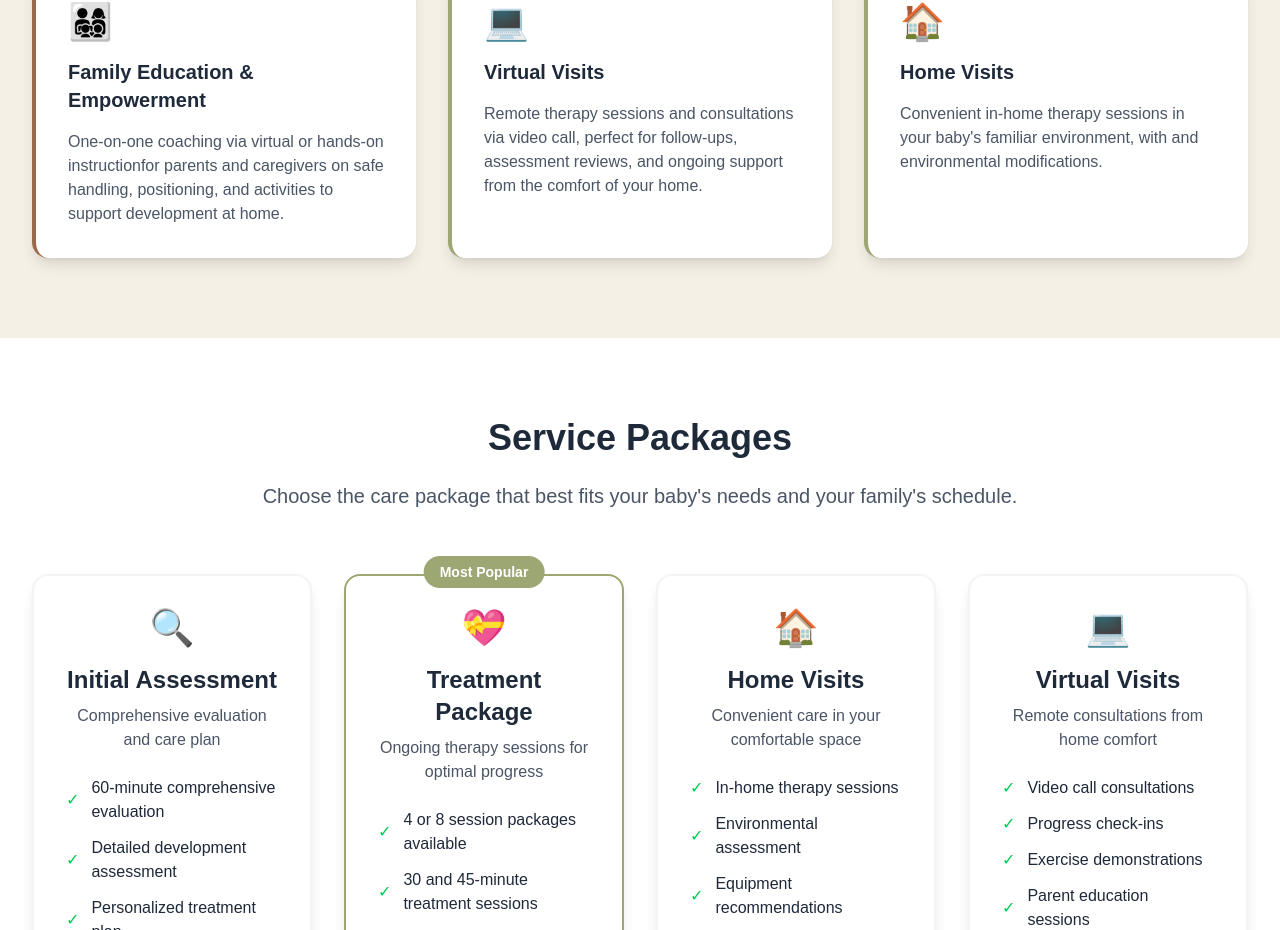
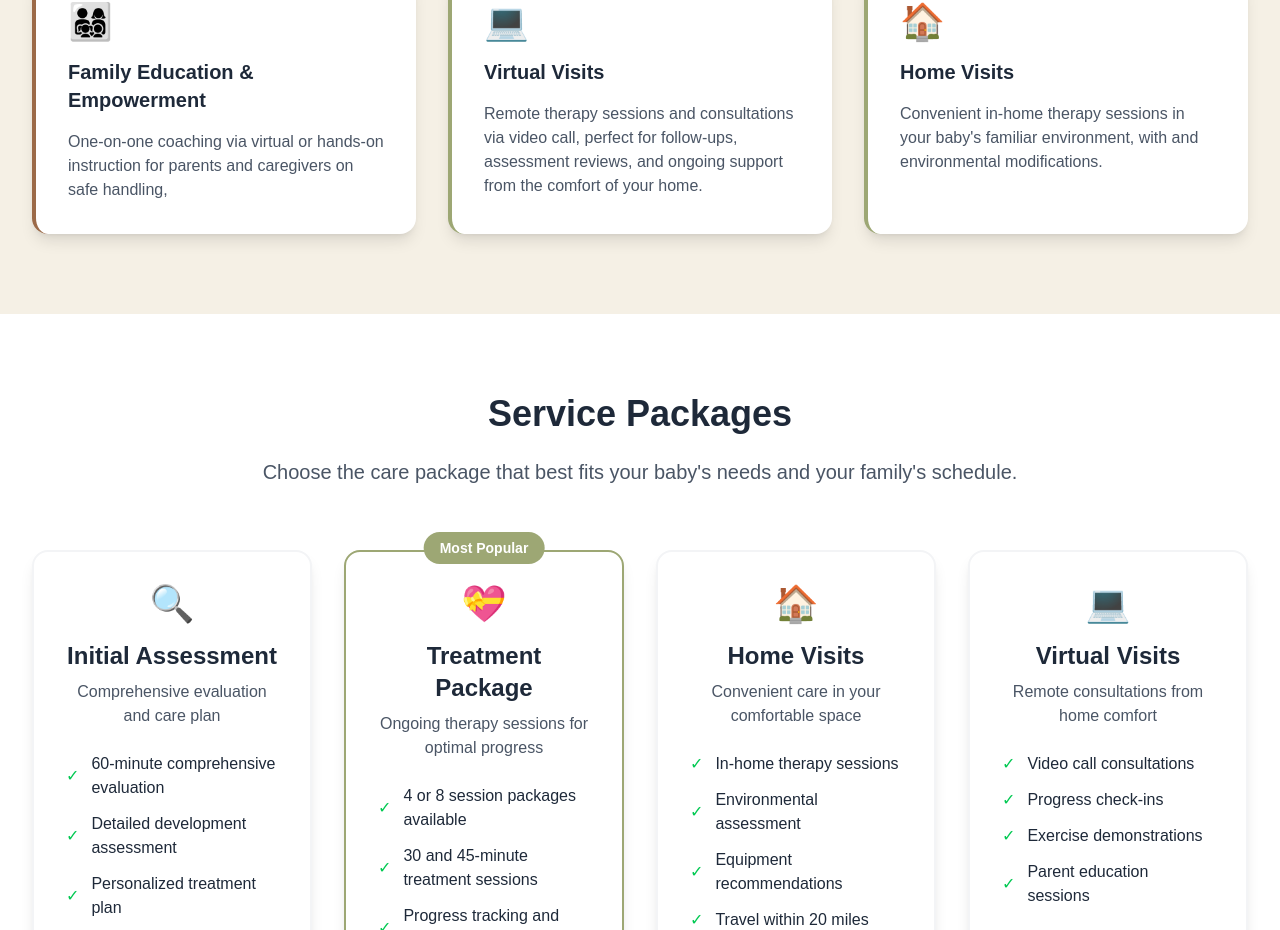
Before and after one commit to jillmathews/babybeanpt, a Next.js app: page / in a window 1280 px wide. Shown: the part 1852-2782 px from the top of the page. Built offline with nearby package versions, Linux system fonts and the light colour scheme.

Commit message:
take out comma

```diff
--- a/src/app/page.tsx
+++ b/src/app/page.tsx
@@ -222,8 +222,7 @@ export default function Home() {
               <div className="text-4xl mb-4">👨‍👩‍👧‍👦</div>
               <h3 className="text-xl font-semibold text-gray-800 mb-4">Family Education & Empowerment</h3>
               <p className="text-gray-600">
-                One-on-one coaching via virtual or hands-on instructionfor parents and caregivers on safe handling,
-                positioning, and activities to support development at home.
+                One-on-one coaching via virtual or hands-on instruction for parents and caregivers on safe handling,
               </p>
             </div>
 
```
